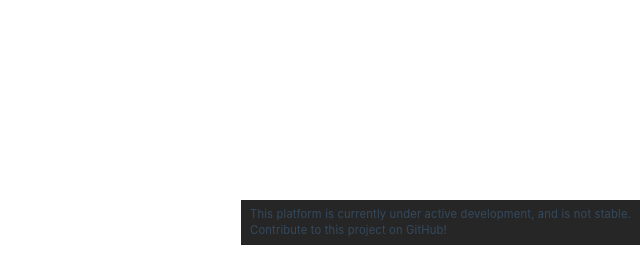
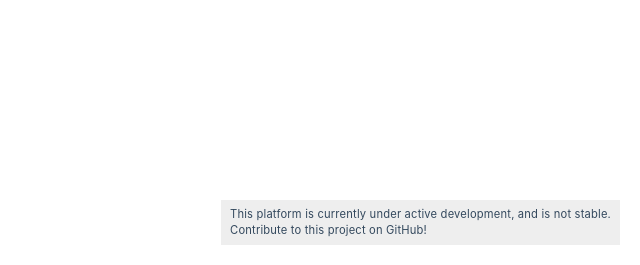
Before and after one commit to benmoose/tripplanner, a Django app: page / in a window 1280 px wide. Shown: the part 535-800 px from the top of the page, without its empty margins (640-1280 px from the left). Run offline with Django 3.2, Linux system fonts and the light colour scheme; style sheets or scripts are compiled from the project's sources; some libraries are stand-ins or nearby versions.

Commit message:
Updated beta_flag styles

```diff
--- a/src/react/components/window/styles/window.scss
+++ b/src/react/components/window/styles/window.scss
@@ -1,5 +1,6 @@
 @import "../../_styles/settings/sizing";
 @import "../../_styles/settings/spacing";
+@import "../../_styles/settings/z-index";
 
 @import "../../_styles/tools/block";
 
@@ -12,9 +13,10 @@ Window Component
   @include set_block;
   position: relative;
   width: 100%;
-  padding: $navigation-height 0 0 $sidemenu-width;
+  margin: $navigation-height 0 0 $sidemenu-width;
+  z-index: $zindex-0-default;
 }
 
 .windowInner {
-  padding: $sm-space;
+  padding: 0;
 }
--- a/templates/_components/beta_flag/beta_flag.html
+++ b/templates/_components/beta_flag/beta_flag.html
@@ -2,9 +2,9 @@
     ._b_beta {
         position: fixed;
         bottom: 20px;
-        right: 0;
+        right: 20px;
         box-sizing: border-box;
-        background: rgba(0, 0, 0, .85);
+        background: rgba(235, 235, 235, .85);
         padding: 9px;
         font-size: .8rem;
     }
```
